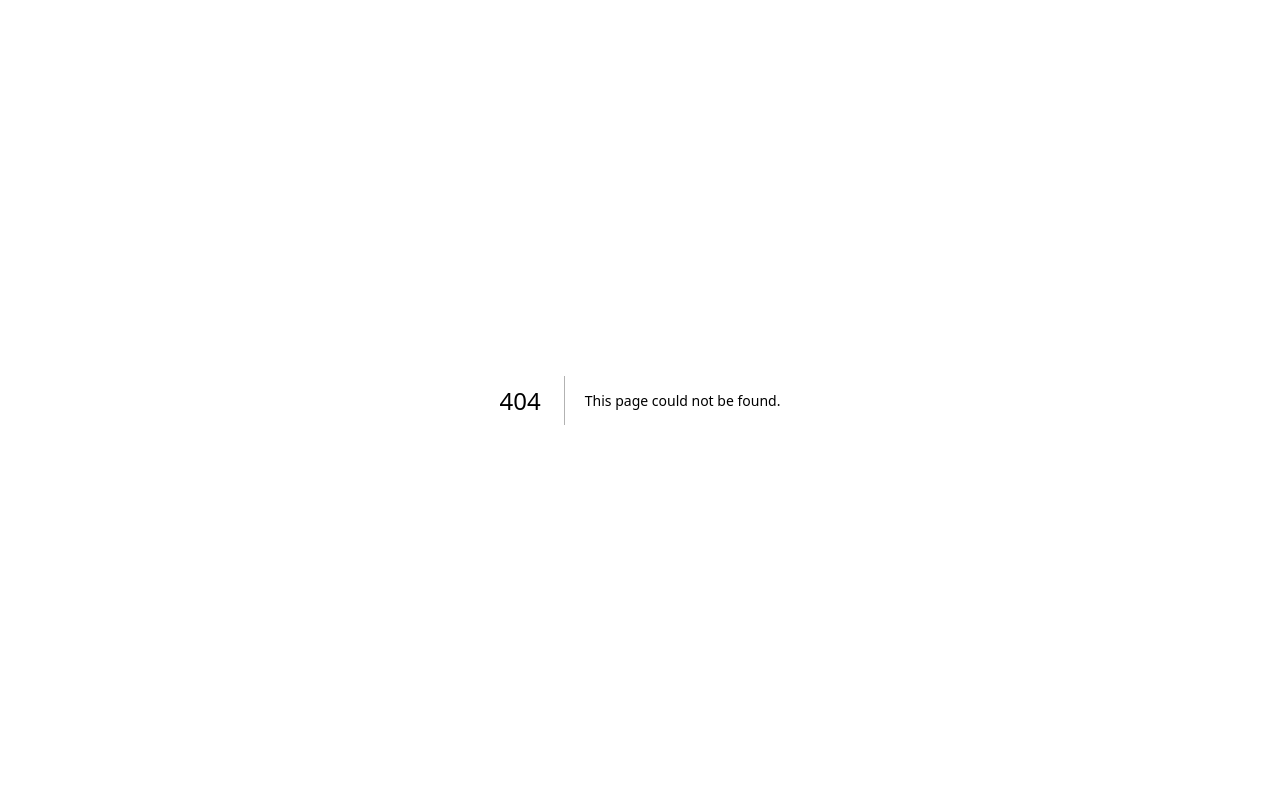
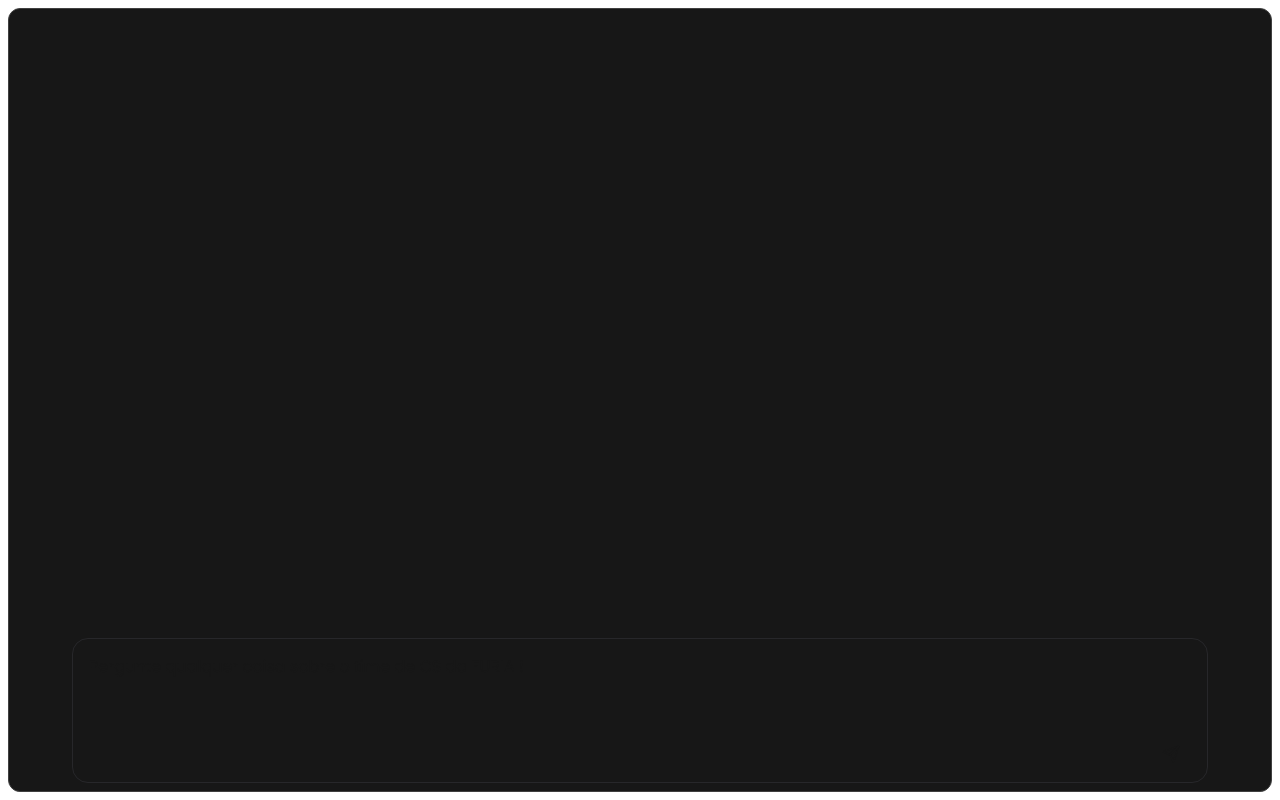
Before and after one commit to rafaapcode/chatbot-furia, a Next.js app: page /search in a window 1280 px wide. Before the commit this address had no page. Built offline with nearby package versions, Linux system fonts and the light colour scheme.

Commit message:
feat: creating the chat page

```diff
--- a/src/app/page.tsx
+++ b/src/app/page.tsx
@@ -1,15 +1,33 @@
+'use client';
+
 import PlayerCard from "@/components/cardsPlayers";
 import SearchComponent from "@/components/searchComponent";
 import { players } from "@/constants";
+import { useRouter } from "next/navigation";
+import { ChangeEvent, useState } from "react";
 
 export default function Home() {
+  const [ text, setText ] = useState<string>("");
+  const router = useRouter();
+
+  const toggleText = (e: ChangeEvent<HTMLTextAreaElement>) => setText(e.target.value);
+
+  const onClick = () => router.push(`/search?search=${text}`);
+
+  const handleKeyDown = (e: React.KeyboardEvent) => {
+    if (e.key === 'Enter' && !e.shiftKey) {
+      e.preventDefault();
+      onClick();
+    }
+  };
+
   return (
     <main className="h-screen p-2">
       <div className="border h-full flex flex-col justify-center items-center border-neutral-700 rounded-xl bg-neutral-900">
         <p className="text-4xl tracking-wide">
           O que você quer saber sobre o nosso TIME ?
         </p>
-        <SearchComponent />
+        <SearchComponent rows onchange={toggleText} onClick={onClick} onKeyDown={handleKeyDown}/>
         <div className="mt-4 w-[45%]">
           <p className="text-xs text-neutral-500">Máximo de caracteres: 512</p>
         </div>
--- /dev/null
+++ b/src/app/search/page.tsx
@@ -0,0 +1,94 @@
+"use client";
+
+import SearchComponent from "@/components/searchComponent";
+import { useSearchParams } from "next/navigation";
+import { ChangeEvent, useEffect, useState } from "react";
+
+interface Message {
+  content: string;
+  isUser: boolean;
+}
+
+export default function SearchPage() {
+  const [messages, setMessages] = useState<Message[]>([]);
+  const [input, setInput] = useState("");
+  const [isLoading, setIsLoading] = useState(false);
+  const params = useSearchParams();
+
+  useEffect(() => {
+    const searchValue = params.get("search");
+    if (searchValue) {
+      const query = decodeURIComponent(searchValue);
+      setMessages([
+        { content: query, isUser: true },
+        { content: `Pesquisando sobre: ${query}...`, isUser: false },
+      ]);
+      // Aqui você adicionaria a chamada à API para responder à consulta
+    }
+  }, [params]);
+
+  const handleSubmit = async () => {
+    if (!input.trim()) return;
+
+    const userMessage: Message = { content: input, isUser: true };
+    setMessages((prev) => [...prev, userMessage]);
+    setInput("");
+    setIsLoading(true);
+
+    // Simulando uma resposta do bot (substitua por chamada API real)
+    setTimeout(() => {
+      const botResponse: Message = {
+        content: `Resposta para: ${input}`,
+        isUser: false,
+      };
+      setMessages((prev) => [...prev, botResponse]);
+      setIsLoading(false);
+    }, 1000);
+  };
+
+  const handleKeyDown = (e: React.KeyboardEvent) => {
+    if (e.key === "Enter" && !e.shiftKey) {
+      e.preventDefault();
+      handleSubmit();
+    }
+  };
+
+  return (
+    <main className="h-screen p-2">
+      <div className="border h-full flex flex-col border-neutral-700 rounded-xl bg-neutral-900">
+        <div className="flex-1 overflow-y-auto p-4">
+          {messages.map((message, i) => (
+            <div
+              key={i}
+              className={`mb-4 p-3 rounded-lg w-fit max-w-[80%] overflow-y-auto ${
+                message.isUser
+                  ? "ml-auto bg-zinc-800 text-white"
+                  : "bg-zinc-600 text-white"
+              }`}
+            >
+              {message.content}
+            </div>
+          ))}
+          {isLoading && (
+            <div className="bg-neutral-800 text-white p-3 rounded-lg w-fit max-w-[80%] animate-pulse">
+              Pensando...
+            </div>
+          )}
+        </div>
+
+        <div className="w-full py-2">
+          <SearchComponent
+            rows={false}
+            value={input}
+            className="w-[90%] border border-zinc-800 rounded-2xl mx-auto"
+            onClick={handleSubmit}
+            onchange={(e: ChangeEvent<HTMLTextAreaElement>) =>
+              setInput(e.target.value)
+            }
+            onKeyDown={handleKeyDown}
+          />
+        </div>
+      </div>
+    </main>
+  );
+}
--- a/src/components/searchComponent.tsx
+++ b/src/components/searchComponent.tsx
@@ -1,17 +1,50 @@
 import { Send } from "lucide-react";
+import { ChangeEvent, KeyboardEvent } from "react";
 
-function SearchComponent() {
+interface SearchComponentProps {
+  onchange: (e: ChangeEvent<HTMLTextAreaElement>) => void;
+  onClick: () => Promise<void | boolean> | void;
+  onKeyDown: (e: KeyboardEvent<HTMLTextAreaElement>) => void;
+  isLoading?: boolean;
+  className?: string;
+  rows: boolean;
+  value?: string;
+}
+
+function SearchComponent({
+  onClick,
+  onchange,
+  onKeyDown,
+  isLoading,
+  className,
+  rows,
+  value
+}: SearchComponentProps) {
   return (
-    <div className="border border-neutral-700 rounded-2xl mt-10 w-[45%] overflow-hidden">
+    <div
+      className={
+        className
+          ? className
+          : "border border-neutral-700 rounded-2xl mt-10 w-[45%] overflow-hidden"
+      }
+    >
       <textarea
+        value={value}
+        onChange={onchange}
+        onKeyDown={onKeyDown}
         name="search"
         id="search"
-        className="w-full py-4 pl-2 outline-none focus:outline-none resize-none rounded-2xl"
-        rows={4}
+        className="w-full py-4 pl-4 outline-none focus:outline-none resize-none rounded-2xl"
+        rows={rows ? 4 : undefined}
         maxLength={510}
-      ></textarea>
+        placeholder="Pergunte qualquer coisa sobre o time de CS da FURIA !"
+      />
       <div className="py-2 px-4 flex justify-end">
-        <button className="hover:bg-neutral-800 transition-all duration-200 size-10 flex justify-center items-center rounded-lg">
+        <button
+          disabled={isLoading}
+          onClick={onClick}
+          className="hover:bg-neutral-800 transition-all duration-200 size-10 flex justify-center items-center rounded-lg"
+        >
           <Send size={18} />
         </button>
       </div>
```
